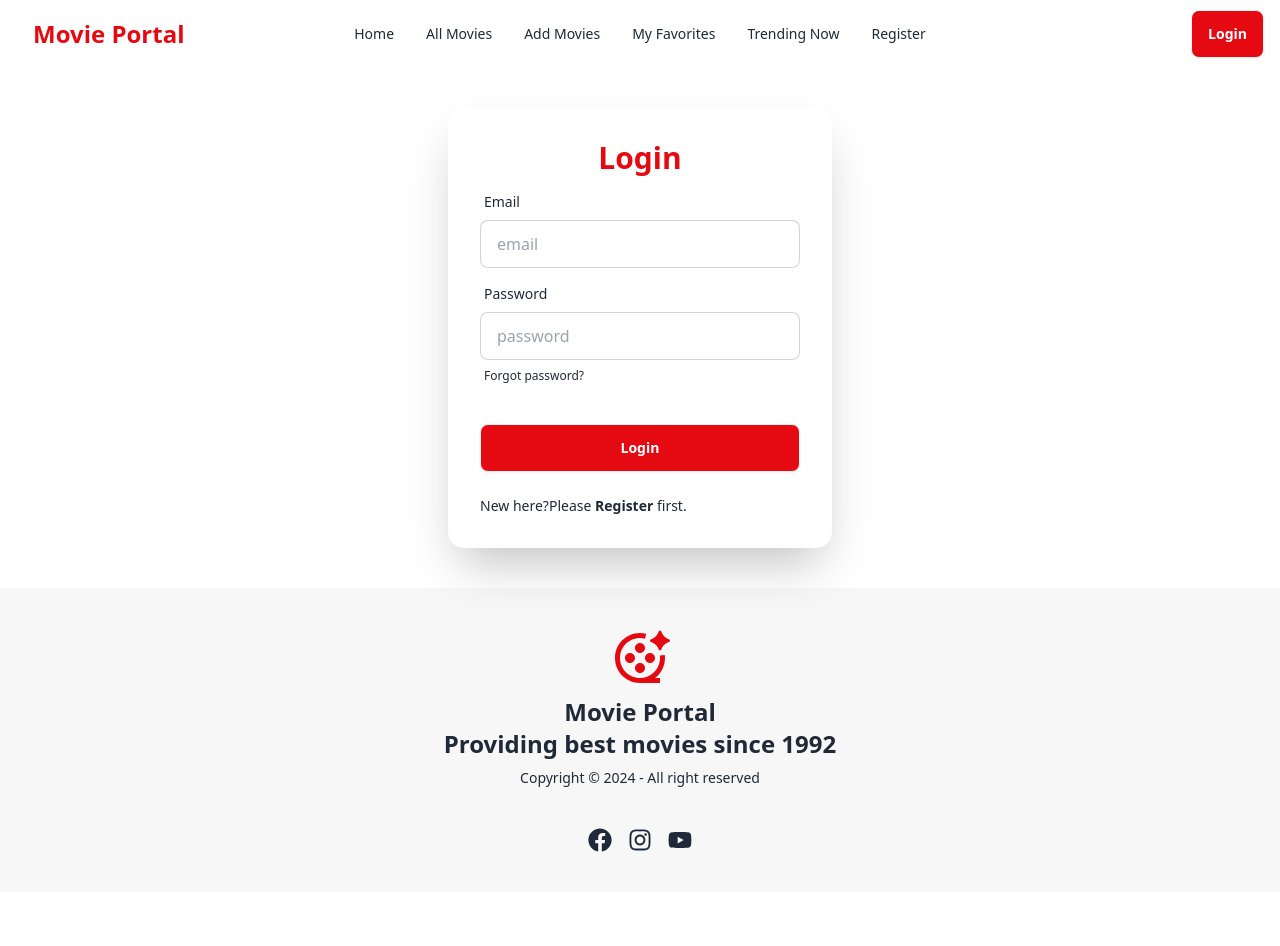
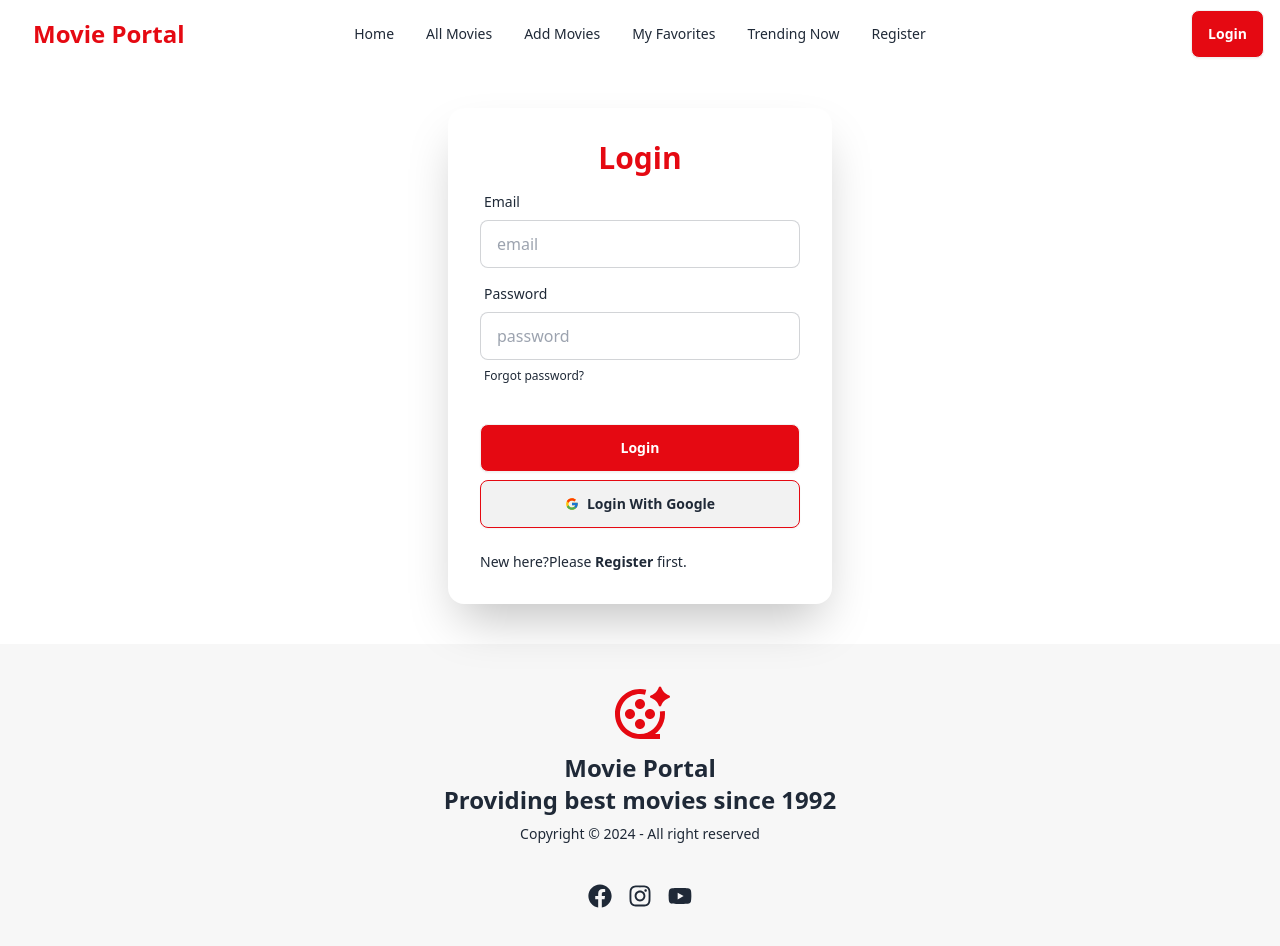
Before and after one commit to jahidul2004/movie-portal-client, a React (Vite) app: page /login in a window 1280 px wide. Before the commit the page ends 892 px from the top, so only its background shows below. Built offline with nearby package versions, Linux system fonts and the light colour scheme.

Commit message:
Login component updated.

```diff
--- a/src/components/Login.jsx
+++ b/src/components/Login.jsx
@@ -1,3 +1,4 @@
+import { FcGoogle } from "react-icons/fc";
 import { Link } from "react-router-dom";
 
 const Login = () => {
@@ -40,6 +41,11 @@ const Login = () => {
                     </button>
                 </div>
 
+                <button type="button" className="btn border-[#e50912]">
+                    <FcGoogle />
+                    Login With Google
+                </button>
+
                 <p className="mt-4 text-sm">
                     New here?Please{" "}
                     <Link to={"/register"} className="font-bold">
```
